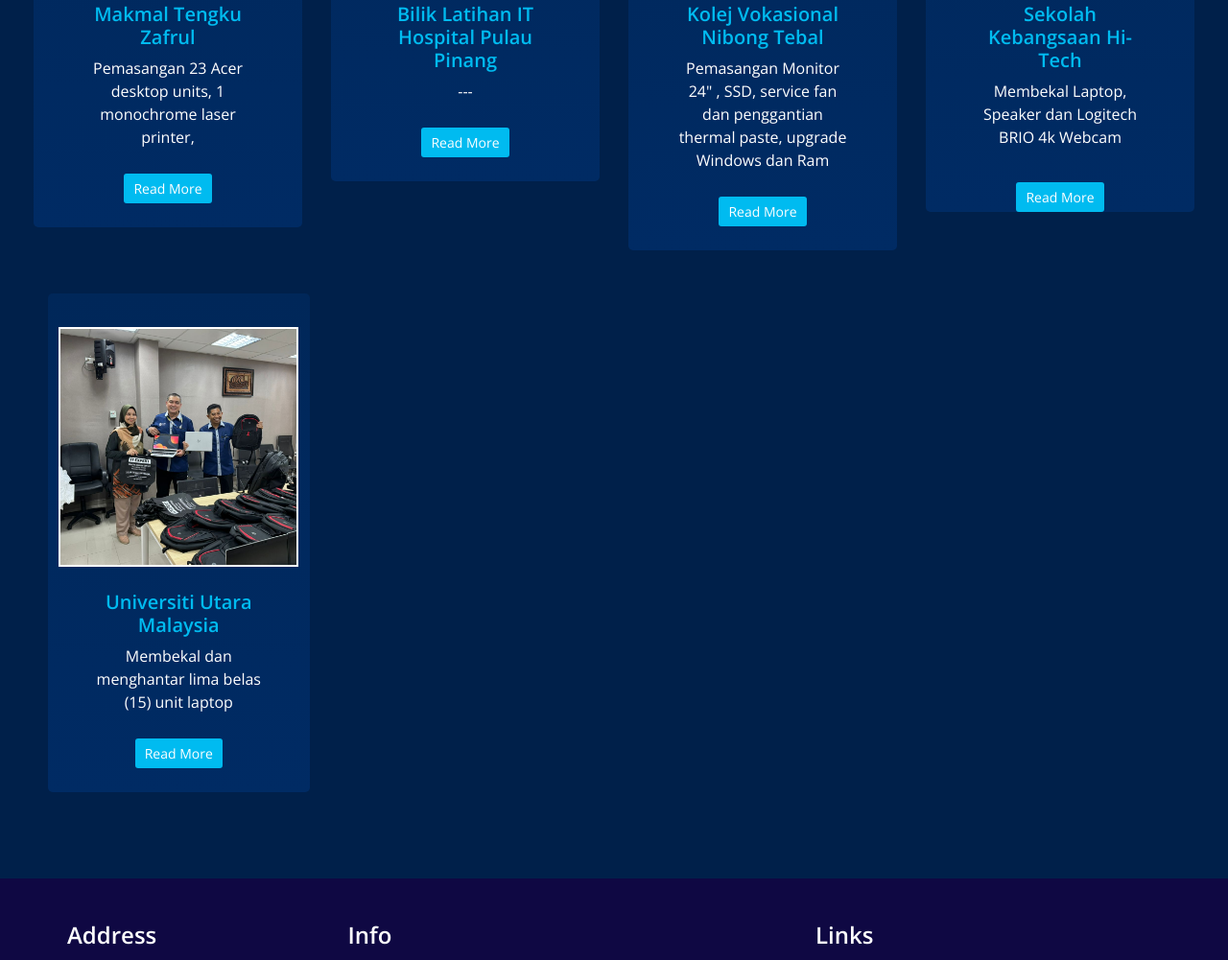
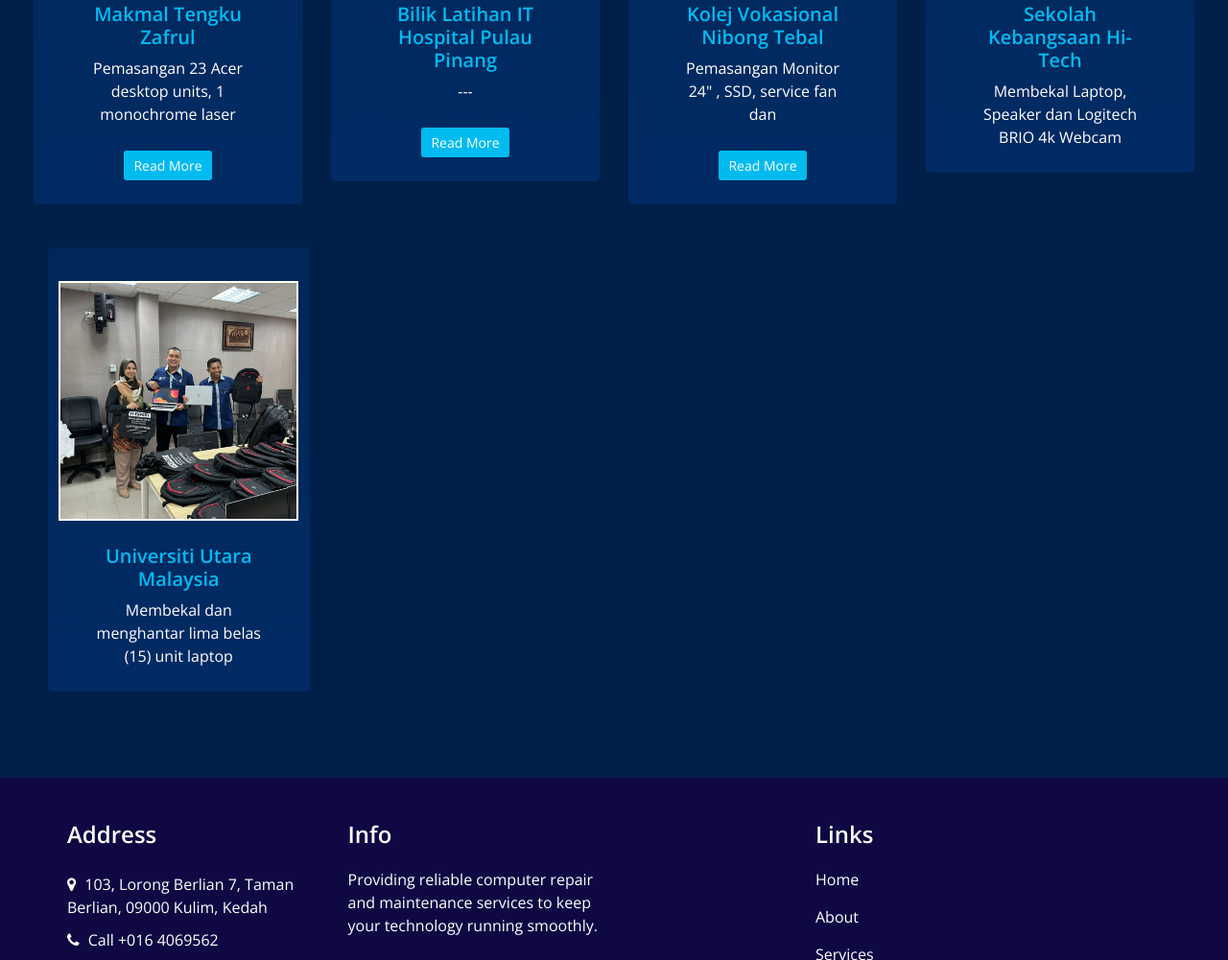
Before and after one commit to itexpertcenter/ItExpert, a plain HTML site: page project.html in a window 1280 px wide. Shown: the part 624-1625 px from the top of the page at 96% size. Drawn offline with nearby package versions, Linux system fonts and the light colour scheme; some packages are replaced by stand-ins of ours.

Commit message:
project.html

```diff
--- a/project.html
+++ b/project.html
@@ -101,9 +101,9 @@
               </div>
               <div class="detail-box">
                 <h5>Makmal Tengku Zafrul</h5>
-                <p>Pemasangan 23 Acer desktop units, 1 monochrome laser printer, </p>
+                <p>Pemasangan 23 Acer desktop units, 1 monochrome laser </p>
                 <div class="more-content">
-                  <p>1 color laser WiFi printer, and 2 iMac M1 units.</p>
+                  <p>printer, 1 color laser WiFi printer, and 2 iMac M1 units.</p>
                 </div>
                 <button class="read-more-btn">Read More</button>
               </div>
@@ -133,7 +133,7 @@
               </div>
               <div class="detail-box">
                 <h5>Kolej Vokasional Nibong Tebal</h5>
-                <p> Pemasangan Monitor 24" , SSD, service fan dan penggantian thermal paste, upgrade Windows dan Ram</p>
+                <p> Pemasangan Monitor 24" , SSD, service fan dan</p>
                 <div class="more-content">
                   <p>penggantian thermal paste, upgrade Windows dan Ram<</p>
                 </div>
@@ -151,7 +151,6 @@
                 <h5>Sekolah Kebangsaan Hi-Tech</h5>
                 <p>Membekal Laptop, Speaker dan Logitech BRIO 4k Webcam</p>
                 </div>
-                <button class="read-more-btn">Read More</button>
               </div>
             </div>
           </div>
@@ -164,7 +163,6 @@
               <div class="detail-box">
                 <h5>Universiti Utara Malaysia</h5>
                 <P>Membekal dan menghantar lima belas (15) unit laptop</p>
-                <button class="read-more-btn">Read More</button>
               </div>
             </div>
           </div>
```
